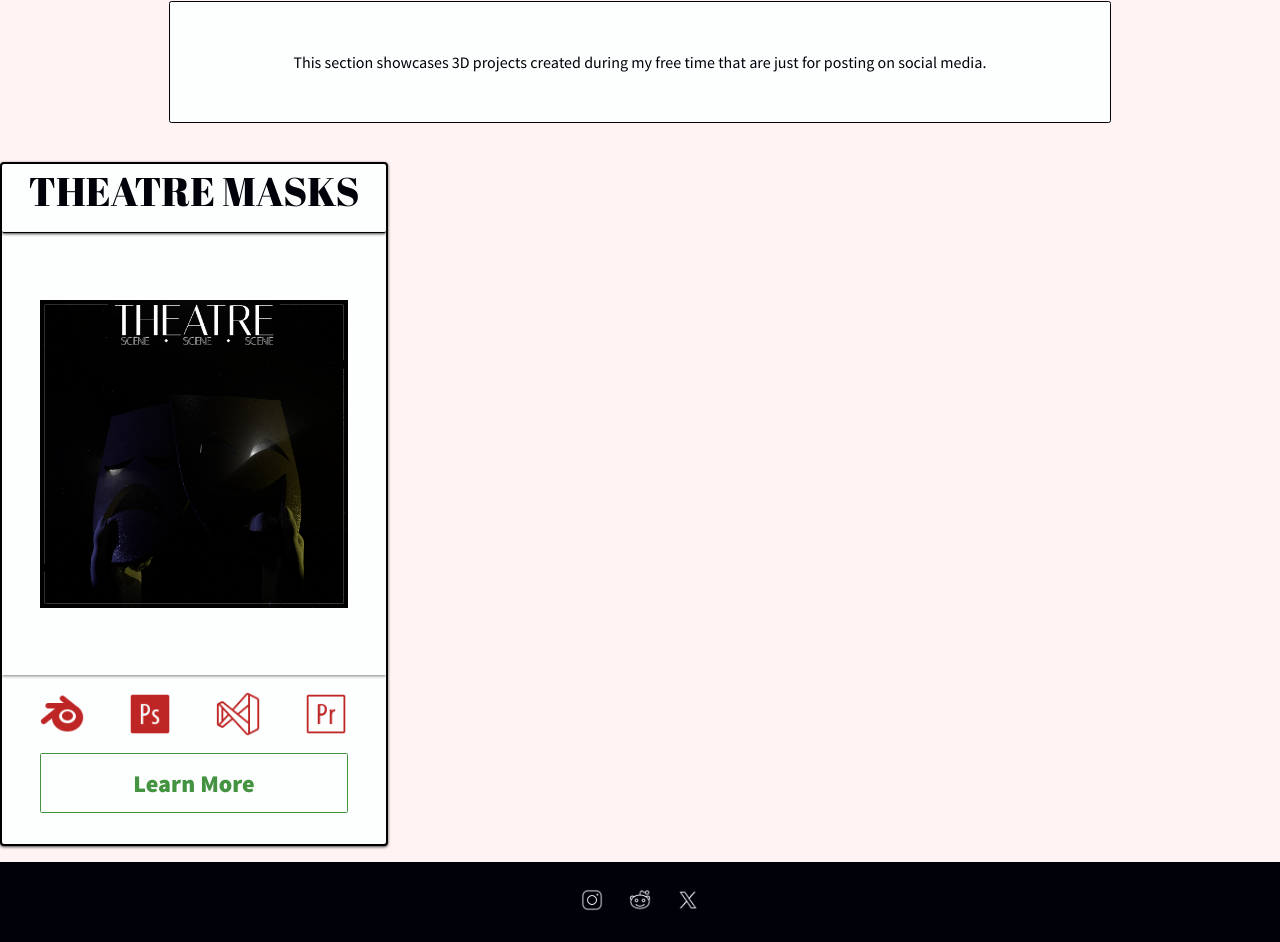
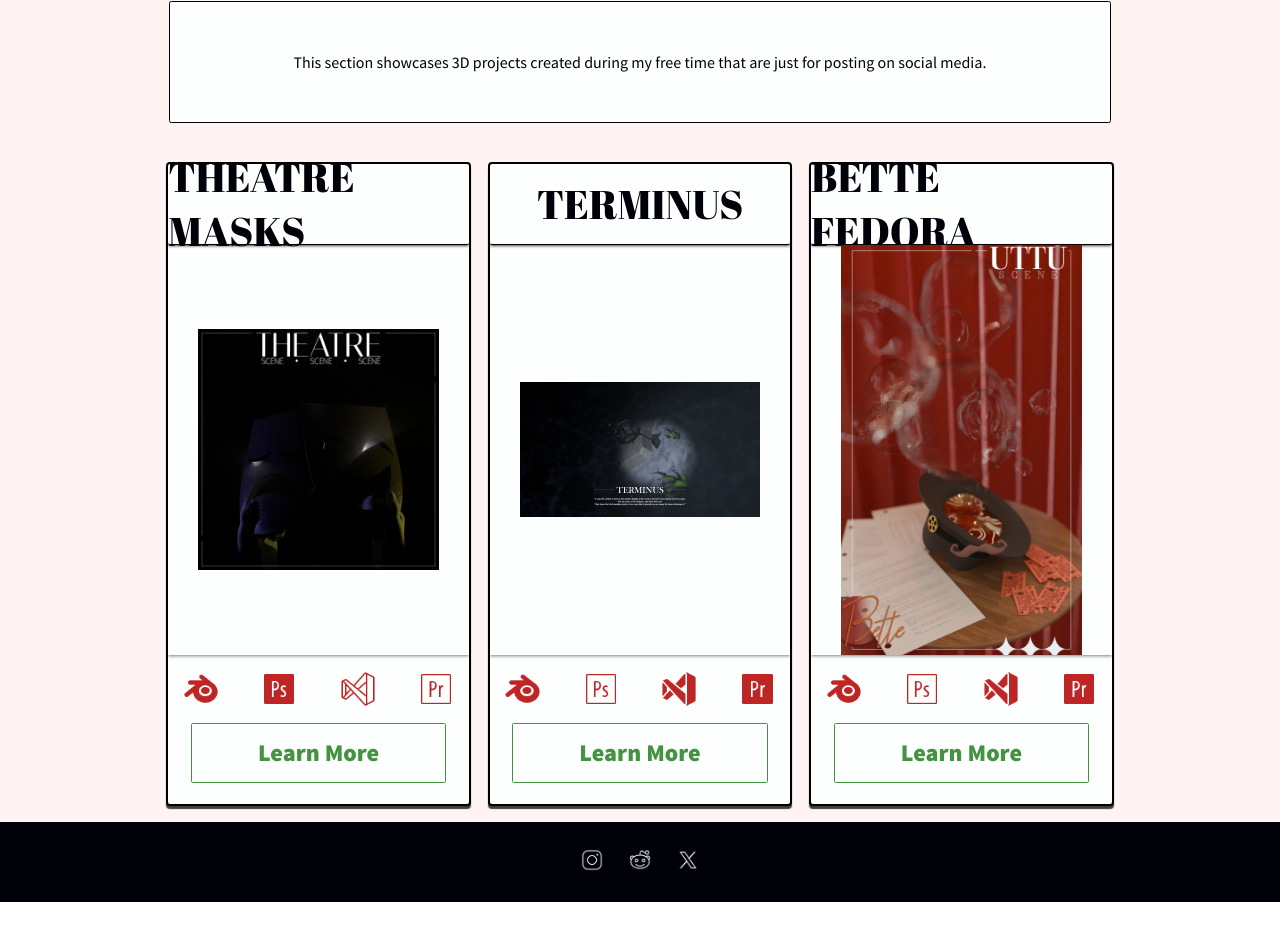
Before and after one commit to s-kk-TB/PersonalWebsite, a React (Create React App) app in the folder pw-react/: page / in a window 1280 px wide. Shown: the part 695-1637 px from the top of the page. After the commit the page ends 1597 px from the top, so only its background shows below. Built offline with nearby package versions, Linux system fonts and the light colour scheme.

Commit message:
Project cards tweak

```diff
--- a/pw-react/src/App.js
+++ b/pw-react/src/App.js
@@ -78,6 +78,8 @@ function App() {
             </div>
           </div>
         </div>
+        <div id='bottom-section-projects-container'>
+          <div id='project-cards-container'>
             <ProjectCard
               projectTitle='THEATRE MASKS'
               blenderImg={blenderFilled}
@@ -86,6 +88,32 @@ function App() {
               premiereproImg={premiereproUnfilled}
               previewImg={theatreMasks}
             />
+            <ProjectCard
+              projectTitle='TERMINUS'
+              blenderImg={blenderFilled}
+              photoshopImg={photoshopUnfilled}
+              vsImg={vsUnFilled}
+              premiereproImg={premiereproFilled}
+              previewImg={terminus}
+            />
+            <ProjectCard
+              projectTitle='BETTE FEDORA'
+              blenderImg={blenderFilled}
+              photoshopImg={photoshopUnfilled}
+              vsImg={vsUnFilled}
+              premiereproImg={premiereproFilled}
+              previewImg={fedora}
+            />
+            {/* <ProjectCard
+              projectTitle='ARCANA'
+              blenderImg={blenderUnfilled}
+              photoshopImg={photoshopFilled}
+              vsImg={vsUnFilled}
+              premiereproImg={premiereproUnfilled}
+              previewImg={arcana}
+            /> */}
+          </div>
+        </div>
       </div>
       <Footer />
     </div>
--- a/pw-react/src/components/projectCards.js
+++ b/pw-react/src/components/projectCards.js
@@ -2,7 +2,11 @@
 export default function ProjectCard({projectTitle,blenderImg,photoshopImg,vsImg,premiereproImg,previewImg}){
     return(
         <div className='bottom-project-card'>
-            <div className="project-card-title">{projectTitle}</div>
+            <div className="project-card-title">
+                <div>
+                    {projectTitle}
+                </div>
+            </div>
             <div className="project-preview-img">
                 <img src={previewImg} alt="preview"></img>
             </div>
--- a/pw-react/src/css/App.css
+++ b/pw-react/src/css/App.css
@@ -223,3 +223,18 @@ button:hover, select:hover{
   align-items: center;
   text-align: center;
 }
+
+#bottom-section-projects-container{
+  width: 100%;
+  height: auto;
+  display: flex;
+  justify-content: center;
+  align-items: center;
+}
+
+#project-cards-container{
+  width: 80%;
+  display: flex;
+  justify-content: center;
+  align-items: center;
+}
--- a/pw-react/src/css/ProjectCards.css
+++ b/pw-react/src/css/ProjectCards.css
@@ -9,34 +9,39 @@
   }
 
 .bottom-project-card{
+    margin-left: 0.65vw;
+    margin-right: 0.65vw;
     position: relative;
-    width: 30vw;
-    height: 85vh;
+    width: 23.5vw;
+    height: 80vh;
     background-color: #FDFFFF;
     border: 0.25vh solid black;
     border-radius: 0.5vh;
     overflow: hidden;
-    box-shadow: rgba(0, 0, 0, 0.75) 0px 1px 3px;
+    box-shadow: rgba(0, 0, 0, 0.75) 0px 3px 1px;
 }
 
 .project-card-title{
     width: 100%;
-    height: 10%;
+    height: 12.5%;
     border-bottom: 0.1vh solid black;
     border-radius: 0.25vh;
     font-family: abril-fatface;
     font-size: 5vh;
-    text-align: center;
+    display: flex;
+    justify-content: center;
+    align-items: center;
     box-shadow: rgba(0, 0, 0, 0.75) 0px 1px 3px;
 }
 
 .project-preview-img{
     width: 100%;
-    height: 65%;
+    height: 64%;
     display: flex;
     justify-content: center;
     align-items: center;
     box-shadow: rgba(0, 0, 0, 0.5) 0px 1px 3px;
+    overflow: hidden;
 }
 
 .project-preview-img img{
@@ -74,7 +79,7 @@
 }
 
 .project-card-bttn button{
-    width: 80%;
+    width: 85%;
     height: 7.5vh;
     font-family: source-sans-pro-black;
     color: #449341;
```
Lines whose indentation alone changed are shown as unchanged.
